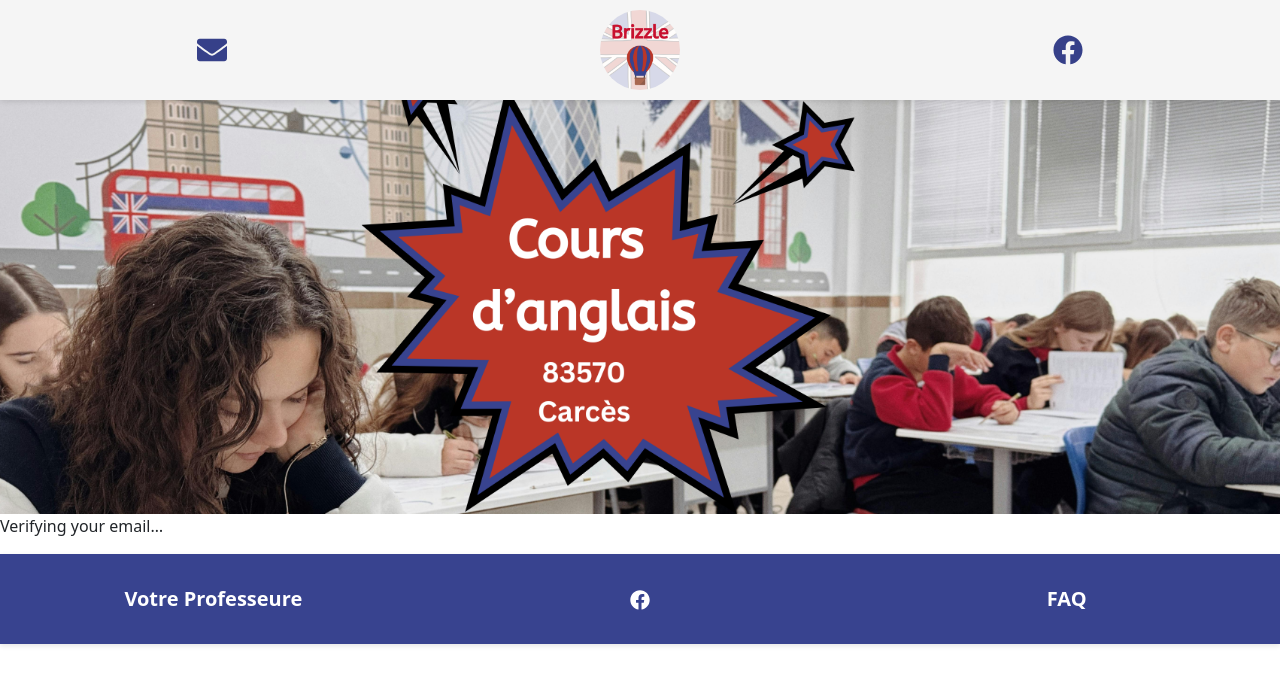
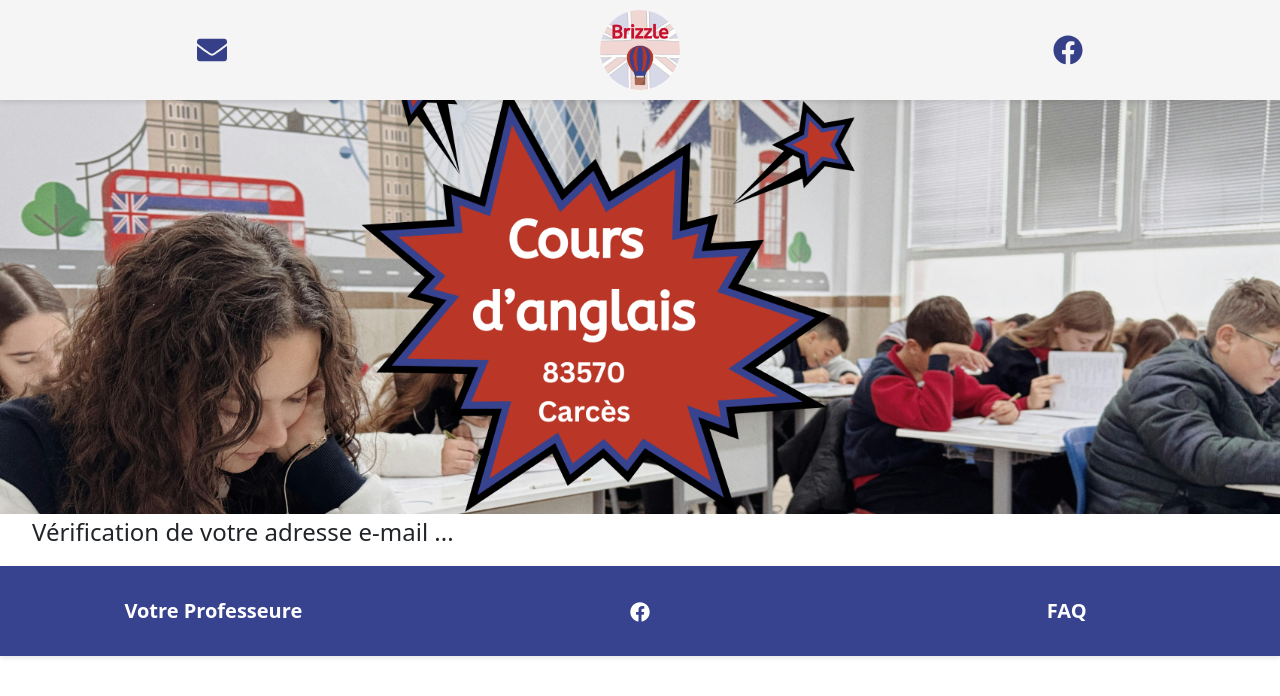
Before and after one commit to GeorginaMudditt/brizzle-website, a React (Vite) app: page /auth/callback in a window 1280 px wide. Shown: the top 696 px of the page. Built offline with nearby package versions, Linux system fonts and the light colour scheme.

Commit message:
css tweak

```diff
--- a/src/pages/CallbackPage.tsx
+++ b/src/pages/CallbackPage.tsx
@@ -16,7 +16,11 @@ const CallbackPage = () => {
     }
   }, []);
 
-  return <p>Verifying your email…</p>;
+  return (
+    <p style={{ marginLeft: "2rem", fontSize: "1.5rem" }}>
+      Vérification de votre adresse e-mail ...
+    </p>
+  );
 };
 
 export default CallbackPage;
```
